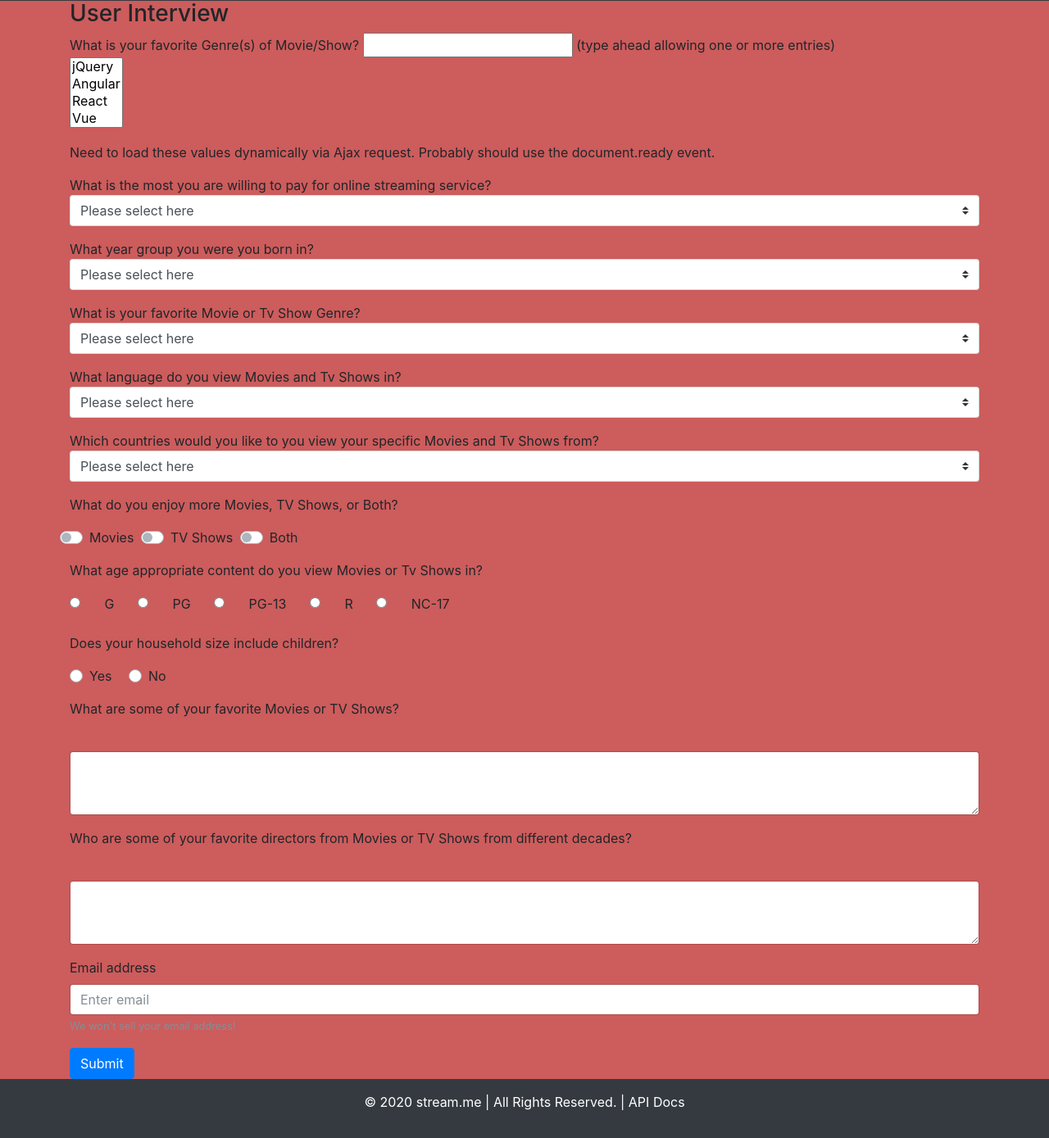
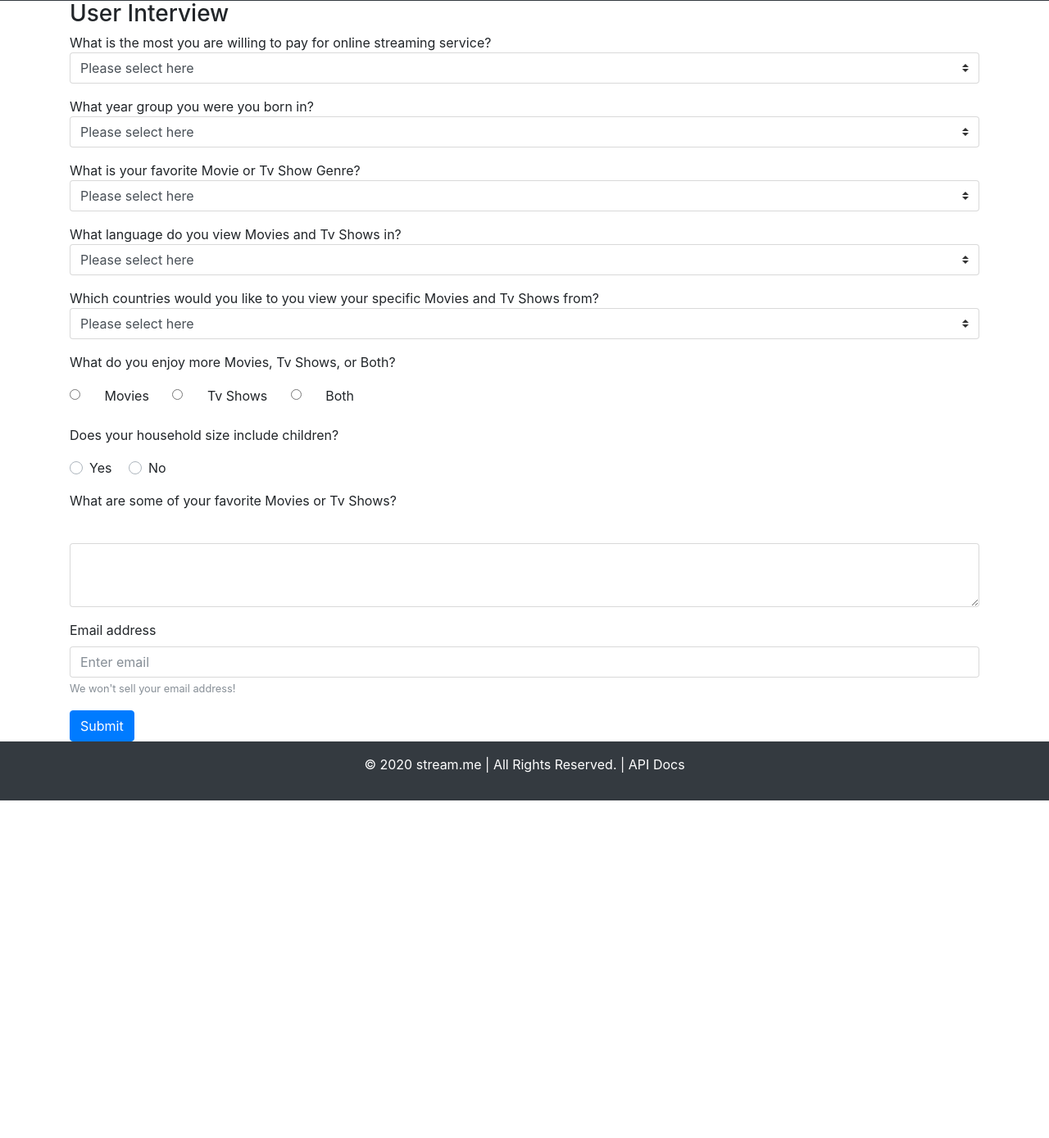
Before and after one commit to stl-lucas/group-project-3, a Flask app: page /interview in a window 1280 px wide. Shown: the part 55-1444 px from the top of the page at 82% size. After the commit the page ends 1032 px from the top, so only its background shows below. Run offline with Flask 2, Linux system fonts and the light colour scheme; some libraries are stand-ins or nearby versions.

Commit message:
Tightened up form submissions, user submissions, and user lookup functions.

```diff
--- a/stream_me/models.py
+++ b/stream_me/models.py
@@ -70,7 +70,7 @@ class Users(db.Model):
     id = db.Column(db.Integer, primary_key=True)
     email = db.Column(db.String(255), unique=False, nullable=True)
     code = db.Column(db.String(5), unique=True, nullable=False)
-    state_data = db.Column(db.String(4000), nullable=True)
+    state_data = db.Column(db.LargeBinary, nullable=True)
 
     def __repr__(self):
         return f"User('{self.id}', '{self.code}', '{self.email}')"
--- a/stream_me/routes.py
+++ b/stream_me/routes.py
@@ -1,6 +1,6 @@
 from flask import render_template, url_for, flash, redirect, request, jsonify
 from stream_me import app, db
-from stream_me.models import Services, Movies, Shows, Genres, Countries, Languages
+from stream_me.models import Services, Movies, Shows, Genres, Countries, Languages, Users
 from stream_me.prediction import prediction
 from stream_me.codeUtility import generateCode
 import json, requests
@@ -22,10 +22,11 @@ def analyze():
     if request.method == 'POST':
         email = request.form['email']
         code = request.form['code']
-        user = Users.query.filter_by(email=email).filter_by(code=code).first()
+        user = Users.query.filter_by(code=code).first()
         state_data = pickle.loads(user.state_data)
         result = Services.query.filter_by(name=prediction(state_data)).first()
-        return render_template("analyze.html", services=services, result=result)
+        flash(f'Congratulations, your prediciton results are ready!', 'success')
+        return redirect(f'analyze?code={user.code}')
     else:
         if 'code' in request.args:
             code = request.args['code']
@@ -43,27 +44,25 @@ def interview():
         code = generateCode(5)
         state_data = {
             'genres': request.form['moviesandtvshowsgenre'],
-            'children': request.form['moviesandtvshowschildren1'],
-            'ages': request.form['moviesandtvshowspay1'],
+            'children': request.form['moviesandtvshowschildren'],
             'language': request.form['moviesandtvshowslanguage'],
             'countries': request.form['moviesandtvshowscountries'],
-            'types': request.form['moviesandtvshowstypes1'],
+            'types': request.form['moviesandtvshowstypes'],
             'favorites': request.form['moviesandtvshowsfavorites'],
             'birthday': request.form['moviesandtvshowsbirthday'],
-            'pay': request.form['moviesandtvshowspay'],
-            'directors': request.form['moviesandtvshowsdirectors']
+            'pay': request.form['moviesandtvshowspay']
         }
         user = Users(email=email, code=code, state_data=pickle.dumps(state_data))
 
         if Users.query.filter_by(email=email).first():
             flash(f'User email already exists.', 'danger')
-            return redirect(url_for('interview'))
+            return redirect('interview')
         else:
             db.session.add(user)
             db.session.commit()
             user = Users.query.filter_by(email=email).first()
             flash(f'Congratulations, your prediciton results are ready!', 'success')
-        return redirect(url_for('analyze?code={{ user.code }}'))
+            return redirect(f'analyze?code={user.code}')
     else:
         return render_template("interview.html")
 
--- a/stream_me/templates/interview.html
+++ b/stream_me/templates/interview.html
@@ -1,24 +1,10 @@
 {% extends "layout.html" %}
 {% block content %}
 <h3>User Interview</h3>
-    <p>
-        <body style="background-color:indianred;">
-        </body>
-        What is your favorite Genre(s) of Movie/Show?
-        <input />
-        (type ahead allowing one or more entries)
-        <br />
-        <select multiple data-role="tagsinput">
-            <option value="jQuery">jQuery</option>
-            <option value="Angular">Angular</option>
-            <option value="React">React</option>
-            <option value="Vue">Vue</option>
-        </select>
-        <p>Need to load these values dynamically via Ajax request.  Probably should use the document.ready event.</p>
-    </p>
+<form action="/interview" method="post">
    <p>
       What is the most you are willing to pay for online streaming service?
-        <select class="custom-select">
+      <select class="custom-select" name="moviesandtvshowspay">
          <option selected>Please select here</option>
          <option value="1">$5-$8</option>
          <option value="2">$9-$13</option>
@@ -27,7 +13,7 @@
    </p>
    <p>
       What year group you were you born in?
-        <select class="custom-select">
+      <select class="custom-select" name="moviesandtvshowsbirthday">
          <option selected>Please select here</option>
          <option value="1">1965-1970</option>
          <option value="2">1971-1975</option>
@@ -40,7 +26,7 @@
       </select>
    </p>
    What is your favorite Movie or Tv Show Genre?
-        <select class="custom-select">
+   <select class="custom-select" name="moviesandtvshowsgenre">
       <option selected>Please select here</option>
       <option value="1">Action & Comedy</option>
       <option value="2">Comedy & Drama</option>
@@ -54,7 +40,7 @@
    </p>
    <p>
       What language do you view Movies and Tv Shows in?
-        <select class="custom-select">
+      <select class="custom-select" name="moviesandtvshowslanguage">
          <option selected>Please select here</option>
          <option value="1">English</option>
          <option value="2">Japanese</option>
@@ -125,13 +111,11 @@
          <option value="62">Malayalam</option>
          <option value="62">Serbo-Croatian</option>
          <option value="62">Tagalog</option>
-                <var><var><var><var></var></var></var></var>
-            </var></var>
       </select>
    </p>
    <p>
       Which countries would you like to you view your specific Movies and Tv Shows from?
-        <select class="custom-select">
+      <select class="custom-select" name="moviesandtvshowscountries">
          <option selected>Please select here</option>
          <option value="1">United States</option>
          <option value="2">United Kingdom</option>
@@ -195,82 +179,47 @@
          <option value="60">Israel</option>
          <option value="61">Greece</option>
          <option value="62">Morocco</option>
-                <var><var><var><var></var></var></var></var>
-            </var></var>
       </select>
    </p>
    <p>
-        What do you enjoy more Movies, TV Shows, or Both?
-        <div class="custom-control custom-switch">
-            <input type="checkbox" class="custom-control-input" id="customSwitch1">
-            <label class="custom-control-label" for="customSwitch1">Movies</label>
-          </div>
-          <div class="custom-control custom-switch">
-            <input type="checkbox" class="custom-control-input" id="customSwitch2">
-            <label class="custom-control-label" for="customSwitch2">TV Shows</label>
-          </div>
-          <div class="custom-control custom-switch">
-            <input type="checkbox" class="custom-control-input" id="customSwitch3">
-            <label class="custom-control-label" for="customSwitch3">Both</label>
-          </div>
-    </p>
-    <p>
-        What age appropriate content do you view Movies or Tv Shows in?
+      What do you enjoy more Movies, Tv Shows, or Both?
    <div class="form-check form-check-inline">
-            <input class="form-check-input" type="radio" name="inlineRadioOptions" id="inlineRadio1" value="option1">
-            <label class="form-check-label" for="inlineRadio1">G</label>
+      <input class="form-check-input" type="radio" name="moviesandtvshowstypes" id="moviesandtvshowstypes1" value="option1">
+      <label class="form-check-label" for="moviesandtvshowstypes1">Movies</label>
    </div>
    <div class="form-check form-check-inline">
-            <input class="form-check-input" type="radio" name="inlineRadioOptions" id="inlineRadio2" value="option2">
-            <label class="form-check-label" for="inlineRadio2">PG</label>
+      <input class="form-check-input" type="radio" name="moviesandtvshowstypes" id="moviesandtvshowstypes2" value="option2">
+      <label class="form-check-label" for="moviesandtvshowstypes2">Tv Shows</label>
    </div>
    <div class="form-check form-check-inline">
-            <input class="form-check-input" type="radio" name="inlineRadioOptions" id="inlineRadio3" value="option3">
-            <label class="form-check-label" for="inlineRadio3">PG-13</label>
+      <input class="form-check-input" type="radio" name="moviesandtvshowstypes" id="moviesandtvshowstypes3" value="option3">
+      <label class="form-check-label" for="moviesandtvshowstypes3">Both</label>
    </div>
-          <div class="form-check form-check-inline">
-            <input class="form-check-input" type="radio" name="inlineRadioOptions" id="inlineRadio4" value="option4">
-            <label class="form-check-label" for="inlineRadio4">R</label>
-          </div>
-          <div class="form-check form-check-inline">
-            <input class="form-check-input" type="radio" name="inlineRadioOptions" id="inlineRadio2" value="option2">
-            <label class="form-check-label" for="inlineRadio2">NC-17</label>
-          </div>
-
    </p>
    <p>
       Does your household size include children?
    <div class="custom-control custom-radio">
-            <input type="radio" id="customRadio1" name="customRadio" class="custom-control-input">
-            <label class="custom-control-label" for="customRadio1">Yes</label>
+      <input type="radio" id="moviesandtvshowschildren1" name="moviesandtvshowschildren" class="custom-control-input">
+      <label class="custom-control-label" for="moviesandtvshowschildren1">Yes</label>
    </div>
    <div class="custom-control custom-radio">
-            <input type="radio" id="customRadio2" name="customRadio" class="custom-control-input">
-            <label class="custom-control-label" for="customRadio2">No</label>
-          </div>
-
-    </p>
-    <p>
-        What are some of your favorite Movies or TV Shows?
-        <div class="form-group">
-            <label for="exampleFormControlTextarea1"></label>
-            <textarea class="form-control" id="exampleFormControlTextarea1" rows="3"></textarea>
+      <input type="radio" id="moviesandtvshowschildren2" name="moviesandtvshowschildren" class="custom-control-input">
+      <label class="custom-control-label" for="moviesandtvshowschildren2">No</label>
    </div>
    </p>
    <p>
-        Who are some of your favorite directors from Movies or TV Shows from different decades?
+      What are some of your favorite Movies or Tv Shows?
    <div class="form-group">
-            <label for="exampleFormControlTextarea1"></label>
-            <textarea class="form-control" id="exampleFormControlTextarea1" rows="3"></textarea>
+      <label for="moviesandtvshowsfavorites"></label>
+      <textarea class="form-control" name="moviesandtvshowsfavorites" rows="3"></textarea>
    </div>
    </p>
 <form>
    <div class="form-group">
-          <label for="exampleInputEmail1">Email address</label>
-          <input type="email" class="form-control" id="exampleInputEmail1" aria-describedby="emailHelp" placeholder="Enter email">
-          <small id="emailHelp" class="form-text text-muted">We won't sell your email address!</small>
+      <label for="InputEmail1">Email address</label>
+      <input type="email" class="form-control" name="InputEmail" aria-describedby="emailHelp" placeholder="Enter email">
+      <small name="InputEmail" class="form-text text-muted">We won't sell your email address!</small>
    </div>
    <button type="submit" class="btn btn-primary">Submit</button>
 </form>
-
 {% endblock content %}
```
Also changed, not shown: stream_me/prediction.py (+12 -23 lines), stream_me/templates/analyze.html (+12 -2 lines), 1 other file. Lines whose indentation alone changed are shown as unchanged.
